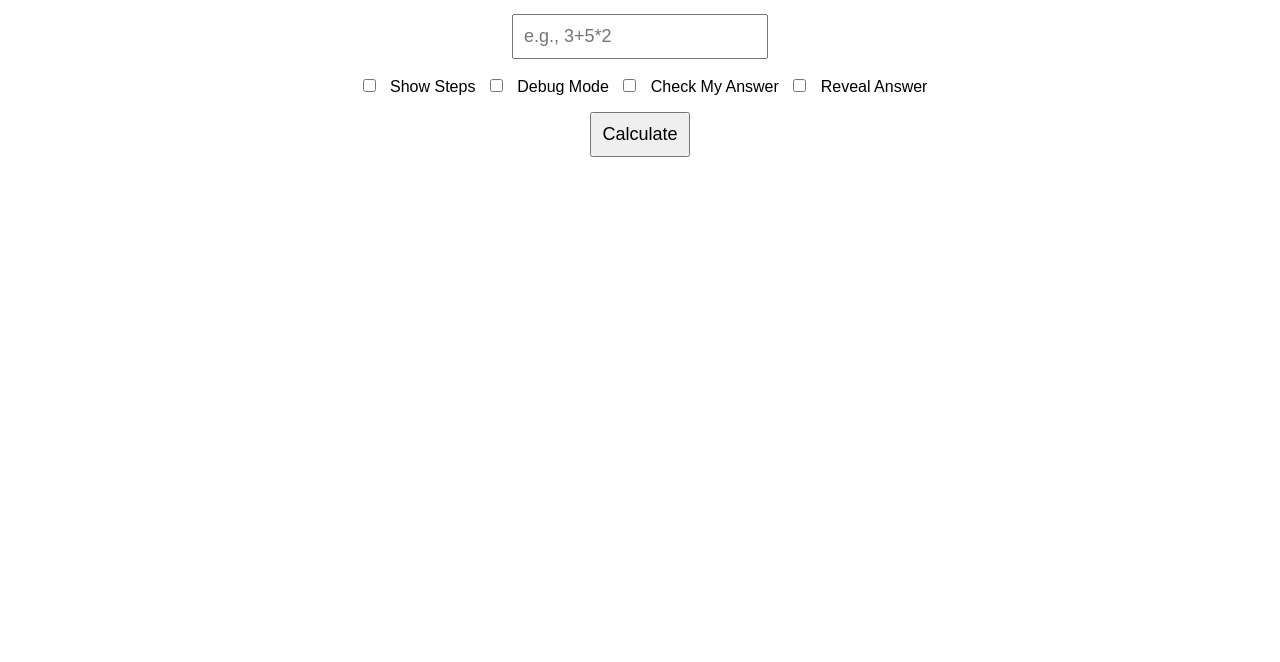
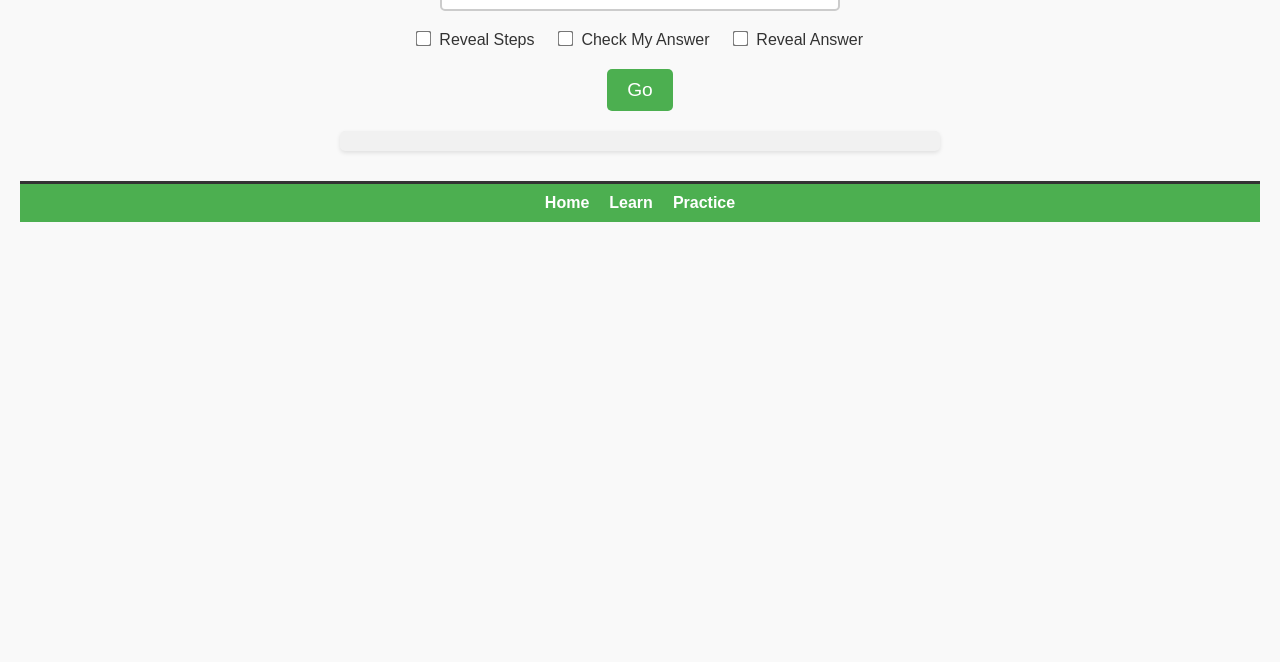
Before and after one commit to hcmend/BeaverHacks2, a website: page calculator.html in a window 1280 px wide. Shown: the part 138-800 px from the top of the page. Drawn offline with Linux system fonts and the light colour scheme.

Commit message:
almost_done

```diff
--- /dev/null
+++ b/calculator.css
@@ -0,0 +1,179 @@
+/* General Reset */
+body, h1, p, input, button, label, div {
+    margin: 0;
+    padding: 0;
+    box-sizing: border-box;
+}
+
+/* Body Styling */
+body {
+    font-family: 'Arial', sans-serif;
+    background-color: #f9f9f9;
+    color: #333;
+    text-align: center;
+    padding: 20px;
+}
+
+/* Header Styling */
+h1 {
+    font-size: 2.5rem;
+    color: #4CAF50;
+    margin-bottom: 20px;
+}
+
+/* Input and Button Styling */
+input[type="text"] {
+    font-size: 1.2rem;
+    padding: 10px;
+    width: 80%;
+    max-width: 400px;
+    border: 2px solid #ccc;
+    border-radius: 5px;
+    margin-bottom: 10px;
+}
+
+button {
+    font-size: 1.2rem;
+    padding: 10px 20px;
+    background-color: #4CAF50;
+    color: white;
+    border: none;
+    border-radius: 5px;
+    cursor: pointer;
+    margin-top: 10px;
+}
+
+button:hover {
+    background-color: #45a049;
+}
+
+/* Checkbox Styling */
+label {
+    font-size: 1rem;
+    margin: 10px;
+    display: inline-block;
+    cursor: pointer;
+}
+
+input[type="checkbox"] {
+    margin-right: 5px;
+    transform: scale(1.2);
+    cursor: pointer;
+}
+
+/* Result Section */
+#result {
+    margin-top: 20px;
+    font-size: 1.5rem;
+    font-weight: bold;
+    color: #333;
+}
+
+#steps {
+    margin-top: 20px;
+    font-size: 1.2rem;
+    color: #555;
+    text-align: left;
+    padding: 10px;
+    background-color: #f1f1f1;
+    border-radius: 5px;
+    box-shadow: 0 2px 4px rgba(0, 0, 0, 0.1);
+    max-width: 600px;
+    margin: 20px auto;
+}
+
+#debug {
+    margin-top: 20px;
+    border: 1px solid #ccc;
+    padding: 10px;
+    background-color: #f5f5f5;
+    text-align: left;
+    max-height: 200px;
+    overflow-y: auto;
+    display: none;
+    border-radius: 5px;
+    box-shadow: 0 2px 4px rgba(0, 0, 0, 0.1);
+}
+
+/* Answer Feedback Section */
+#answerSection {
+    margin-top: 20px;
+}
+
+#userAnswer {
+    font-size: 1.2rem;
+    padding: 10px;
+    width: 80%;
+    max-width: 300px;
+    border: 2px solid #ccc;
+    border-radius: 5px;
+}
+
+#answerFeedback {
+    margin-top: 10px;
+    font-size: 1.2rem;
+    font-weight: bold;
+}
+
+/* Footer Styling */
+footer {
+    margin-top: 30px;
+    font-size: 1rem;
+    color: #777;
+}
+
+/* Footer Styling */
+footer {
+    background-color: #4CAF50;
+    color: white;
+    padding: 10px 0;
+    text-align: center;
+    border-top: 3px solid #333;
+    position: relative;
+    bottom: 0;
+    width: 100%;
+}
+
+footer nav {
+    margin: 0 auto;
+}
+
+.footer-links {
+    list-style: none;
+    padding: 0;
+    margin: 0;
+    display: flex;
+    justify-content: center;
+    gap: 20px;
+}
+
+.footer-links li {
+    display: inline;
+}
+
+.footer-links a {
+    color: white;
+    text-decoration: none;
+    font-size: 1rem;
+    font-weight: bold;
+}
+
+.footer-links a:hover {
+    text-decoration: underline;
+}
+
+/* Responsive Design */
+@media (max-width: 768px) {
+    input[type="text"], #userAnswer {
+        width: 90%;
+    }
+
+    button {
+        width: 90%;
+        font-size: 1rem;
+    }
+
+    #steps, #debug {
+        width: 90%;
+    }
+}
--- a/calculator.html
+++ b/calculator.html
@@ -3,45 +3,9 @@
 <head>
     <meta charset="UTF-8">
     <meta name="viewport" content="width=device-width, initial-scale=1.0">
+    <link rel="stylesheet" href="calculator.css">
     <title>Calculator</title>
-    <style>
-        body {
-            font-family: Arial, sans-serif;
-            text-align: center;
-            margin-top: 50px;
-        }
-        input, button {
-            font-size: 18px;
-            margin: 10px;
-            padding: 10px;
-        }
-        #result {
-            margin-top: 20px;
-            font-size: 20px;
-            font-weight: bold;
-        }
-        #steps {
-            margin-top: 20px;
-            font-size: 16px;
-            color: gray;
-            text-align: left;
-            padding: 0 20px;
-        }
-        #debug {
-            margin-top: 20px;
-            border: 1px solid #ccc;
-            padding: 10px;
-            background-color: #f5f5f5;
-            text-align: left;
-            max-height: 200px;
-            overflow-y: auto;
-            display: none;
-        }
-        #answerFeedback {
-            margin-top: 10px;
-            font-size: 16px;
-        }
-    </style>
+
 </head>
 <body>
     <h1>Calculator</h1>
@@ -49,92 +13,92 @@
     <input type="text" id="expression" placeholder="e.g., 3+5*2">
     <br>
     <label>
-        <input type="checkbox" id="showSteps"> Show Steps
-    </label>
-    <label>
-        <input type="checkbox" id="debugMode"> Debug Mode
+        <input type="checkbox" id="showSteps"> Reveal Steps
     </label>
     <label>
         <input type="checkbox" id="checkAnswer"> Check My Answer
     </label>
     <label>
-        <input type="checkbox" id="revealAnswer" onclick="revealAnswer()"> Reveal Answer
+        <input type="checkbox" id="revealAnswer"> Reveal Answer
     </label>
     <br>
+    <button onclick="go()">Go</button>
     <div id="answerSection" style="display: none;">
         <input type="text" id="userAnswer" placeholder="Enter your answer">
-        <button onclick="checkAnswer()">Check</button>
         <div id="answerFeedback"></div>
     </div>
-    <button onclick="calculate()">Calculate</button>
     <div id="result"></div>
     <div id="steps"></div>
     <div id="debug"></div>
 
-    <!-- Include calculator_new.js -->
-    <script src="./calculator_new.js"></script>
-
+    <script src="calculator_new.js"></script>
     <script>
-        // Attach the calculate function to the global window object
-        window.calculate = function calculate() {
-            const expression = document.getElementById('expression').value; // Get the input expression
-            const showSteps = document.getElementById('showSteps').checked; // Get checkbox value
-            const debugMode = document.getElementById('debugMode').checked; // Get debug mode value
-            const checkAnswer = document.getElementById('checkAnswer').checked; // Check if "Check My Answer" is selected
+        // Function to handle the "Go" button logic
+        function go() {
+            const expression = document.getElementById('expression').value.trim();
+            const showSteps = document.getElementById('showSteps').checked;
+            const checkAnswer = document.getElementById('checkAnswer').checked;
+            const revealAnswer = document.getElementById('revealAnswer').checked;
             const resultDiv = document.getElementById('result');
             const stepsDiv = document.getElementById('steps');
-            const debugDiv = document.getElementById('debug');
             const answerSection = document.getElementById('answerSection');
             const answerFeedback = document.getElementById('answerFeedback');
-
-            // Show or hide debug div based on checkbox
-            debugDiv.style.display = debugMode ? 'block' : 'none';
-
-            // Show or hide the answer section based on the "Check My Answer" checkbox
-            answerSection.style.display = checkAnswer ? 'block' : 'none';
 
             // Clear previous results, steps, and feedback
             resultDiv.textContent = '';
             stepsDiv.innerHTML = '';
             answerFeedback.textContent = '';
+            answerSection.style.display = 'none';
+
+            if (!expression) {
+                resultDiv.textContent = 'Please enter an expression.';
+                return;
+            }
 
             try {
-                if (!expression || expression.trim() === '') {
-                    resultDiv.textContent = 'Please enter an expression';
-                    return;
+                // Calculate the result and steps
+                const result = compute_value(expression, showSteps);
+                window.calculatedResult = result; // Store the result globally for checking the answer
+
+                // Handle "Check My Answer"
+                if (checkAnswer) {
+                    answerSection.style.display = 'block';
+                    const userAnswer = document.getElementById('userAnswer').value.trim();
+                    if (userAnswer) {
+                        if (parseFloat(userAnswer) === result) {
+                            answerFeedback.textContent = 'Correct!';
+                            answerFeedback.style.color = 'green';
+                        } else {
+                            answerFeedback.textContent = 'Incorrect. Try again!';
+                            answerFeedback.style.color = 'green';
+                        }
+                    } else {
+                        answerFeedback.textContent = 'Please enter your answer.';
+                        answerFeedback.style.color = 'black';
+                    }
                 }
 
-                // Call compute_value with the input expression and showSteps
-                const result = compute_value(expression, showSteps);
-
-                resultDiv.textContent = `Result: ${result}`;
-
-                // Store the result in a global variable for checking the answer
-                window.calculatedResult = result;
+                // Handle "Reveal Answer"
+                if (revealAnswer) {
+                    resultDiv.textContent = `Result: ${result}`;
+                }
             } catch (error) {
                 resultDiv.textContent = `Error: ${error.message}`;
             }
-        };
+        }
 
-        // Function to check the user's answer
-        window.checkAnswer = function checkAnswer() {
-            const userAnswer = document.getElementById('userAnswer').value.trim();
-            const answerFeedback = document.getElementById('answerFeedback');
+    </script>
 
-            if (!userAnswer) {
-                answerFeedback.textContent = 'Please enter your answer.';
-                return;
-            }
 
-            // Compare the user's answer with the calculated result
-            if (parseFloat(userAnswer) === window.calculatedResult) {
-                answerFeedback.textContent = 'Correct! 🎉';
-                answerFeedback.style.color = 'green';
-            } else {
-                answerFeedback.textContent = `Incorrect. The correct answer is ${window.calculatedResult}.`;
-                answerFeedback.style.color = 'red';
-            }
-        };
-    </script>
+<footer>
+    <nav>
+      <ul class="footer-links">
+        <li><a href="index.html">Home</a></li>
+        <li><a href="learn.html">Learn</a></li>
+        <li><a href="practice.html">Practice</a></li>
+      </ul>
+    </nav>
+</footer>
+
 </body>
 </html>
--- a/learn.css
+++ b/learn.css
@@ -187,6 +187,46 @@ footer {
     margin-top: 20px;
 }
 
+/* Footer Styling */
+footer {
+    background-color: #4CAF50;
+    color: white;
+    padding: 10px 0;
+    text-align: center;
+    border-top: 3px solid #333;
+    position: relative;
+    bottom: 0;
+    width: 100%;
+}
+
+footer nav {
+    margin: 0 auto;
+}
+
+.footer-links {
+    list-style: none;
+    padding: 0;
+    margin: 0;
+    display: flex;
+    justify-content: center;
+    gap: 20px;
+}
+
+.footer-links li {
+    display: inline;
+}
+
+.footer-links a {
+    color: white;
+    text-decoration: none;
+    font-size: 1rem;
+    font-weight: bold;
+}
+
+.footer-links a:hover {
+    text-decoration: underline;
+}
+
 /* Responsive Design */
 @media (max-width: 768px) {
     header h1 {
--- a/style.css
+++ b/style.css
@@ -12,7 +12,6 @@ body {
     background-color: #f9f9f9; /* Light background for readability */
     color: #333; /* Darker text for better contrast */
     padding: 20px;
-    background-image: url('https://th.bing.com/th/id/R.df1c0734fe6cebca4f7a228578b12493?rik=D6JNtecYm7M84w&riu=http%3a%2f%2fimage.shutterstock.com%2fz%2fstock-vector-hand-drawn-math-formulas-for-background-405682171.jpg&ehk=aTjqxajKCRlW2mYitkDCU8Sdv8%2bnNANuVoGOgYaWT2s%3d&risl=&pid=ImgRaw&r=0'); /* Add a fun background image */
     background-size: cover;
     background-position: center;
     background-attachment: fixed;
@@ -96,6 +95,46 @@ main ul li a:hover {
     color: #2e7d32;
 }
 
+/* Footer Styling */
+footer {
+    background-color: #4CAF50;
+    color: white;
+    padding: 10px 0;
+    text-align: center;
+    border-top: 3px solid #333;
+    position: relative;
+    bottom: 0;
+    width: 100%;
+}
+
+footer nav {
+    margin: 0 auto;
+}
+
+.footer-links {
+    list-style: none;
+    padding: 0;
+    margin: 0;
+    display: flex;
+    justify-content: center;
+    gap: 20px;
+}
+
+.footer-links li {
+    display: inline;
+}
+
+.footer-links a {
+    color: white;
+    text-decoration: none;
+    font-size: 1rem;
+    font-weight: bold;
+}
+
+.footer-links a:hover {
+    text-decoration: underline;
+}
+
 /* Responsive Design */
 @media (max-width: 768px) {
     header h1 {
```
Also changed, not shown: index.html (+11 -3 lines), learn.html (+14 -1 lines), practice.html (+10 -0 lines), practice.js (+68 -15 lines).
